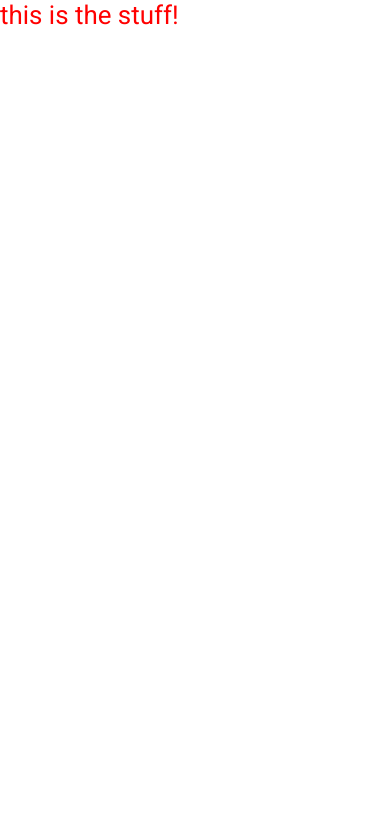
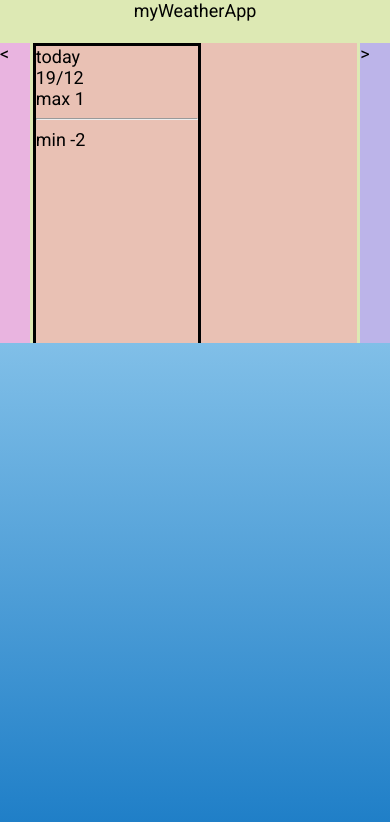
Before and after one commit to nebomilic/myweatherapp, a React app: page / in a window 390 px wide. Shown: the top 822 px of the page. Built offline with nearby package versions, Linux system fonts and the light colour scheme; the HTML template or start-up script is replaced by a standard one.

Commit message:
Created basic html/css responsive structure for weather cards.

```diff
--- a/package.json
+++ b/package.json
@@ -6,7 +6,7 @@
   "scripts": {
     "build:client": "webpack --config webpack.config.js",
     "start:client": "./node_modules/.bin/webpack-dev-server",
-    "build:prod":"webpack -p",
+    "build:prod": "webpack -p",
     "test": "echo \"Error: no test specified\" && exit 1"
   },
   "author": "nebo milic",
@@ -31,6 +31,7 @@
     "babel-preset-react": "^6.24.1",
     "babel-preset-stage-0": "^6.24.1",
     "babel-preset-stage-2": "^6.24.1",
+    "copy-webpack-plugin": "^4.3.1",
     "css-loader": "^0.28.7",
     "eslint": "^4.9.0",
     "eslint-config-airbnb": "^16.1.0",
--- a/src/client/containers/App.js
+++ b/src/client/containers/App.js
@@ -1,16 +1,28 @@
 import React, { Component } from 'react';
+import LoadingPage from './LoadingPage';
+import MainPage from './MainPage';
 class App extends Component {
 
-    someMethod() {
-        // I put this here just to avoid some linter errors
-        console.log(this.props);
+    componentWillMount() {
+        this.setState({isLoading:true});
+        setTimeout(() => {
+            this.setState({isLoading:false});
+        }, 1000);
     }
 
+    render() {
 
-    render() {
         return (
-            <div className='testStyle'>this is the stuff!</div>
+        <div>
 
+        {this.state.isLoading === true &&
+            <LoadingPage />
+        }
+
+        {this.state.isLoading === false &&
+            <MainPage />
+        }
+        </div>
         );
     }
 }
--- /dev/null
+++ b/src/client/containers/LoadingPage.js
@@ -0,0 +1,22 @@
+import React, { Component } from 'react';
+class LoadingPage extends Component {
+
+    someMethod() {
+        // I put this here just to avoid some linter errors
+        console.log(this.props);
+    }
+
+
+    render() {
+        return (
+        <div className='loading-content'>
+            <img className='loading-sun' src='/assets/sun.svg' alt='' width='120' height='120' />
+            <div>Just a moment...</div>
+        </div>
+
+        );
+    }
+}
+
+
+export default LoadingPage;
--- /dev/null
+++ b/src/client/containers/MainPage.js
@@ -0,0 +1,31 @@
+import React, { Component } from 'react';
+class MainPage extends Component {
+
+    someMethod() {
+        // I put this here just to avoid some linter errors
+        console.log(this.props);
+    }
+
+
+    render() {
+        return (
+        <div className='weather-content'>
+            <header>myWeatherApp</header>
+            <div className='left-control'>&lt;</div>
+            <div className='weather-cards-container'>
+                <div className='weather-card'>today<br/>19/12<br /> max 1 <hr /> min -2</div>
+                <div className='weather-card'>tomorrow<br/>19/12<br /> max 1 <hr /> min -2</div>
+                <div className='weather-card'>sunday<br/>19/12<br /> max 1 <hr /> min -2</div>
+                <div className='weather-card'>Monday<br/>19/12<br /> max 1 <hr /> min -2</div>
+
+            </div>
+            <div className='right-control'>&gt;</div>
+
+        </div>
+
+        );
+    }
+}
+
+
+export default MainPage;
--- /dev/null
+++ b/src/client/scss/_animations.scss
@@ -0,0 +1,4 @@
+// spinning animation for loading screen
+@-moz-keyframes spin { 100% { -moz-transform: rotate(360deg); } }
+@-webkit-keyframes spin { 100% { -webkit-transform: rotate(360deg); } }
+@keyframes spin { 100% { -webkit-transform: rotate(360deg); transform:rotate(360deg); } }
--- /dev/null
+++ b/src/client/scss/_values.scss
@@ -0,0 +1,5 @@
+$font-stack:    Roboto,Helvetica Neue,sans-serif;
+$primary-color: red;
+$bg-light-blue: #c6edff;
+$bg-dark-blue: #1b7cc6;
+$white-text-color: white;
--- a/src/client/scss/main.scss
+++ b/src/client/scss/main.scss
@@ -1,8 +1,8 @@
 @import url('https://fonts.googleapis.com/css?family=Roboto');
 @import 'reset';
+@import 'animations';
+@import 'values';
 
-$font-stack:    Roboto,Helvetica Neue,sans-serif;
-$primary-color: red;
 
 html{
     height: 100%;
@@ -15,9 +15,102 @@ body {
     height: 100%;
     width: 100%;
     font-size: 18px ;
+    background: linear-gradient($bg-light-blue, $bg-dark-blue);
+    min-width: 320px;
 
 }
-.testStyle {
-    color: $primary-color;
-    font-size: 1.44em;
+.loading-content {
+    position: fixed;
+    top: 50%;
+    left: 50%;
+    /* bring your own prefixes */
+    transform: translate(-50%, -50%);
+    text-align: center;
+    color: $white-text-color;
+    font-style: italic;
+
 }
+
+.loading-sun {
+    -webkit-animation:spin 4s linear infinite;
+    -moz-animation:spin 4s linear infinite;
+    animation:spin 4s linear infinite;
+    padding: 10px;
+
+}
+.weather-content {
+    display: grid;
+    grid-gap: 3px;
+    grid-template-columns: repeat(12, 1fr);
+    grid-template-rows: 40px auto;
+    background: #dde9b4;
+    width: 100%;
+    margin: auto;
+}
+
+header {
+    grid-column: 1/ -1;
+    text-align: center;
+}
+
+.left-control {
+    grid-column: 1 / 2;
+    background: #e9b4e0
+}
+
+.right-control {
+    grid-column: -2 / -1;
+    background: #bcb4e9
+}
+
+.weather-cards-container {
+    grid-column: 2 / -2;
+    background: #e9c1b4;
+    overflow: hidden;
+    height: 300px;
+
+}
+
+.weather-card {
+    display: block;
+    float: left;
+    border: solid;
+    width: 33.33%;
+    height: 300px;
+}
+
+@media (min-width: 1200px){
+    .weather-card {
+        width: 25%;
+    }
+
+    .weather-content{
+        width: 1100px;
+    }
+}
+
+@media (max-width: 600px){
+    .weather-card {
+        width: 50%;
+    }
+}
+
+@media (max-width: 380px){
+    .weather-card {
+        width: 100%;
+    }
+}
+
+@media (max-width: 320px){
+    .weather-cards-container {
+        grid-column: 1 / -1;
+    }
+
+    .left-control {
+        display: none;
+    }
+
+    .right-control {
+        display: none;
+    }
+}
--- a/webpack.config.js
+++ b/webpack.config.js
@@ -2,6 +2,7 @@ const webpack = require("webpack");
 const path = require('path');
 const HtmlWebpackPlugin = require('html-webpack-plugin');
 const ExtractTextPlugin = require('extract-text-webpack-plugin');
+const CopyWebpackPlugin = require('copy-webpack-plugin');
 
 var extractPlugin = new ExtractTextPlugin({
     filename: 'main.css'
@@ -44,6 +45,9 @@ module.exports = {
             template: 'index.template',
             inject: 'body'
             }),
-        extractPlugin
+        extractPlugin,
+        new CopyWebpackPlugin([
+            { from: './src/client/assets', to: 'assets' }
+        ])
     ]
 }
```
Also changed, not shown: src/client/assets/sun.svg (added), 1 other file (tests, documents, lock files or other folders).
